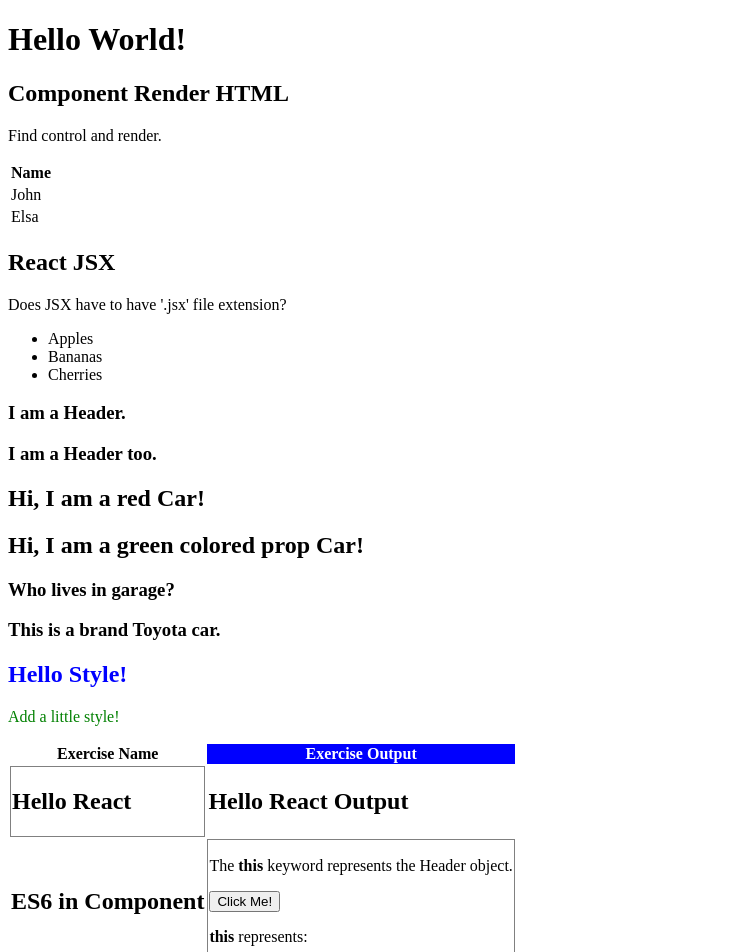
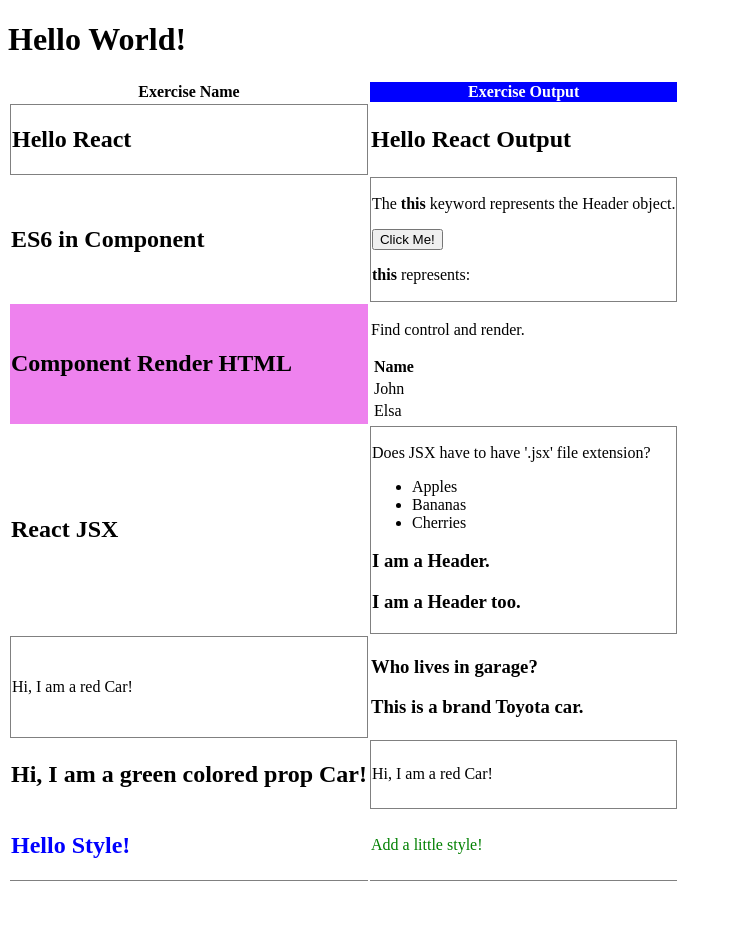
Before and after one commit to cywang16/node, a React (Create React App) app in the folder reactworkplace/w3school/: page / in a window 1280 px wide. Shown: the top 952 px of the page, without its empty margins (0-732 px from the left). After the commit the page ends 891 px from the top, so only its background shows below. Built offline with nearby package versions, Linux system fonts and the light colour scheme.

Commit message:
put all into table

```diff
--- a/reactworkplace/w3school/src/App.js
+++ b/reactworkplace/w3school/src/App.js
@@ -14,17 +14,19 @@ class App extends Component {
     return (
       <div>
         {myFirstElement}
-        <RenderHtml />
-        <ReactJsx />
-        <Car />
-        <ColorPropCar color = 'green colored prop' />
-        <Garage brand = 'Toyota' />
-        <SassHello />
         <table>
           <tbody>
             <TableHeader />
             <HelloWorld />
             <Es6 />
+            <RenderHtml />
+            <ReactJsx />
+            <Garage brand = 'Toyota' />
+            <tr>
+              <td><ColorPropCar color = 'green colored prop' /></td>
+              <Car />
+            </tr>
+            <SassHello />
           </tbody>
         </table>
       </div>
--- a/reactworkplace/w3school/src/components/SassHello.js
+++ b/reactworkplace/w3school/src/components/SassHello.js
@@ -6,9 +6,9 @@ var paragraph = <p>Add a little style!</p>
 
 export default function SassHello() {
   return (
-    <div class = 'SassHello'>
-      {title}
-      {paragraph}
-    </div>
+    <tr class = 'SassHello'>
+      <td class = 'UnderlinedCell'>{title}</td>
+      <td class = 'UnderlinedCell'>{paragraph}</td>
+    </tr>
   )
 }
--- a/reactworkplace/w3school/src/components/car.js
+++ b/reactworkplace/w3school/src/components/car.js
@@ -6,7 +6,7 @@ class Car extends React.Component {
     this.state = {color: 'red'}
   }
   render() {
-    return <h2>Hi, I am a {this.state.color} Car!</h2>
+    return <td class = 'BorderedCell'>Hi, I am a {this.state.color} Car!</td>
   }
 }
 
@@ -25,10 +25,13 @@ export class ColorPropCar extends React.Component {
 export class Garage extends React.Component {
   render() {
     return (
-      <div>
-        <h3>Who lives in garage?</h3>
-        <BrandPropCar brand = {this.props.brand} />
-      </div>
+      <tr>
+        <Car />
+        <td>
+          <h3>Who lives in garage?</h3>
+          <BrandPropCar brand = {this.props.brand} />
+        </td>
+      </tr>
     )
   }
 }
--- a/reactworkplace/w3school/src/components/reactJsx.js
+++ b/reactworkplace/w3school/src/components/reactJsx.js
@@ -34,11 +34,13 @@ function GetGroupedH1() {
 
 export default function ReactJsx() {
   return (
-    <div>
-      {title}
-      {jsxQuestion}
-      <GetMyListElement />
-      <GetGroupedH1 />
-    </div>
+    <tr>
+      <td>{title}</td>
+      <td class = 'BorderedCell'>
+        {jsxQuestion}
+        <GetMyListElement />
+        <GetGroupedH1 />
+      </td>
+    </tr>
   )
 }
--- a/reactworkplace/w3school/src/components/renderHtml.js
+++ b/reactworkplace/w3school/src/components/renderHtml.js
@@ -33,11 +33,13 @@ class RenderMyElement extends React.Component {
 class RenderHtml extends React.Component {
   render() {
     return (
-      <div>
-        {title}
-        <RenderSimple />
-        <RenderMyElement />
-      </div>
+      <tr>
+        <td class = 'ColoredCell'>{title}</td>
+        <td>
+          <RenderSimple />
+          <RenderMyElement />
+        </td>
+      </tr>
     )
   }
 }
--- a/reactworkplace/w3school/src/components/tableHeader.scss
+++ b/reactworkplace/w3school/src/components/tableHeader.scss
@@ -12,3 +12,12 @@
 .BorderedCell {
   border: 1px solid gray;
 }
+
+.ColoredCell {
+  background-color: violet;
+}
+
+.UnderlinedCell {
+  border: 1px solid gray;
+  border-style: hidden hidden solid hidden;
+}
```
